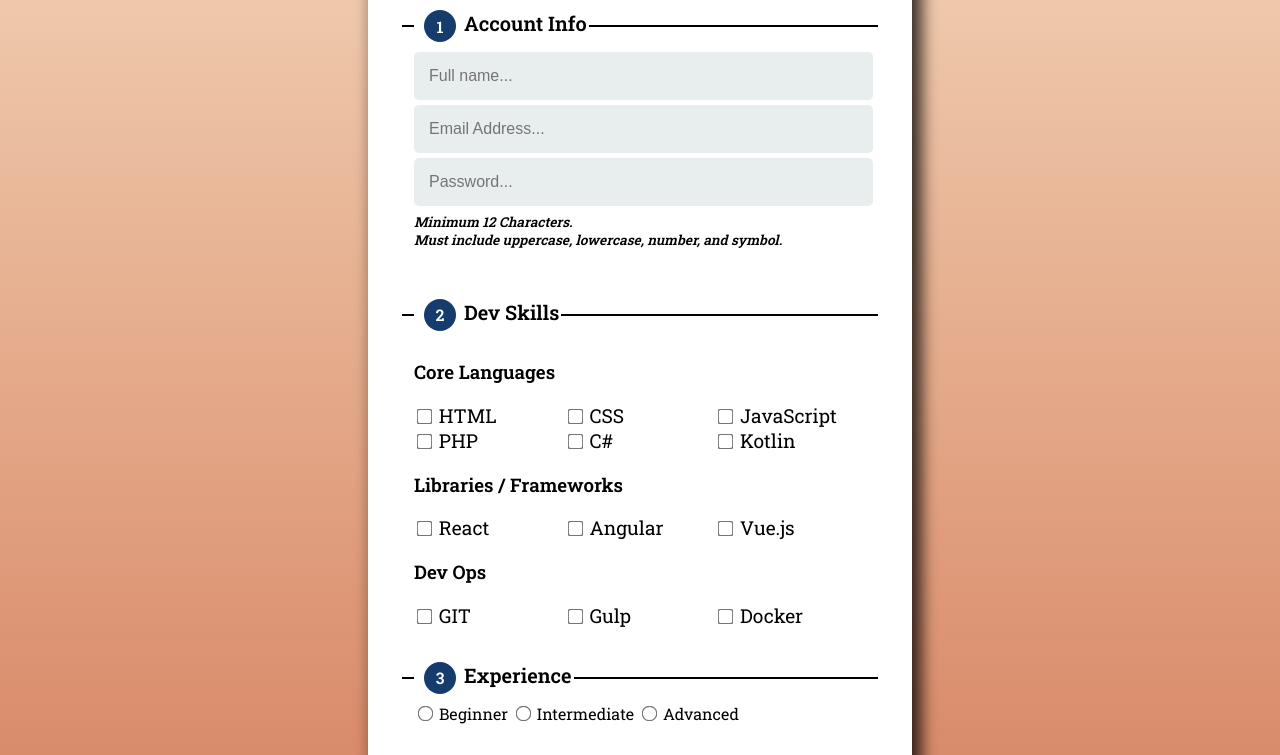
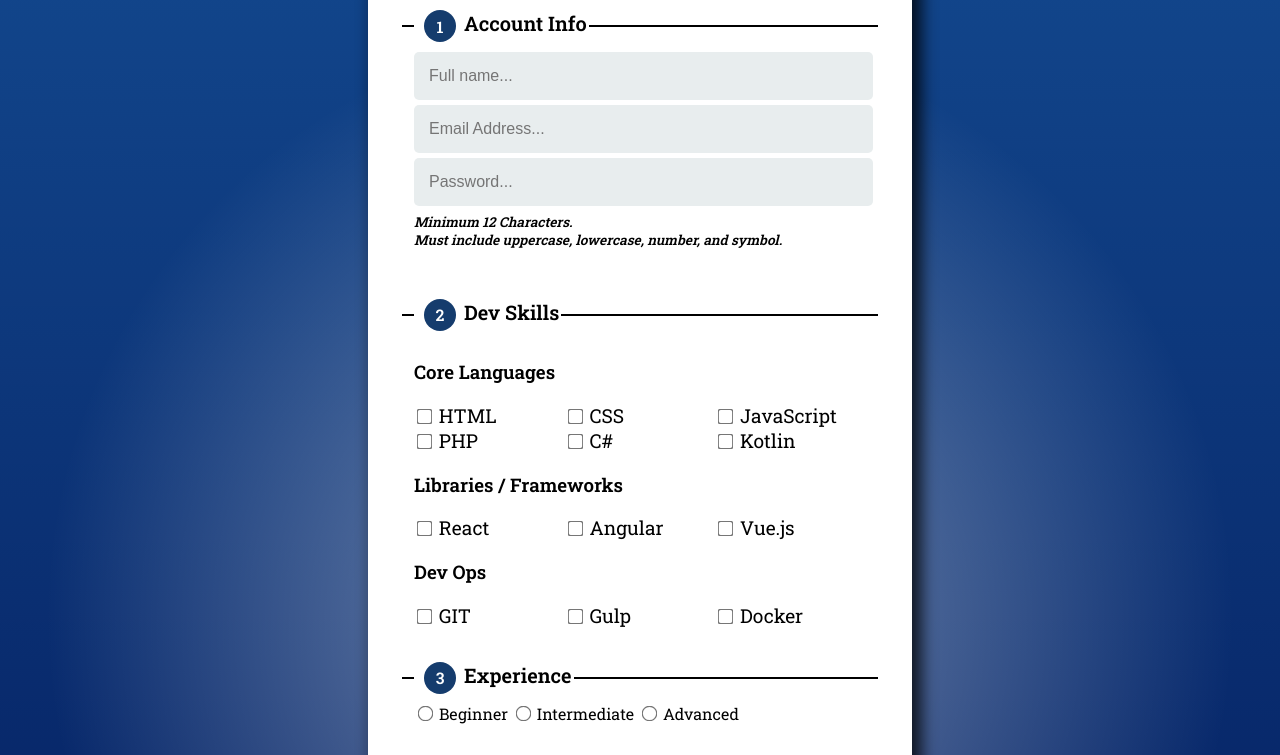
Before and after one commit to mgrewal121/BCIT-Web-Dev-A02, a plain HTML site: page index.html in a window 1280 px wide. Shown: the part 139-894 px from the top of the page. Drawn offline with Linux system fonts and the light colour scheme.

Commit message:
Night theme: add final touches and screenshot

```diff
--- a/styles.css
+++ b/styles.css
@@ -2,7 +2,9 @@
 
 body {
   font-family: "Roboto Slab", serif;
-  background: linear-gradient(to top, #c75a36, #f3d3b6);
+   background:
+    radial-gradient(circle, #ffffff79, transparent 60%),
+    linear-gradient(to bottom, #003b87eb, #001252);
   background-color: #f4f4f4;
   margin: 0;
   padding: 20px;
```
Also changed, not shown: screenshots/night.png (added), 1 other file.
